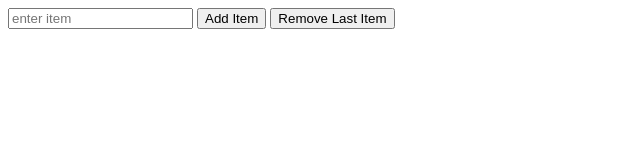
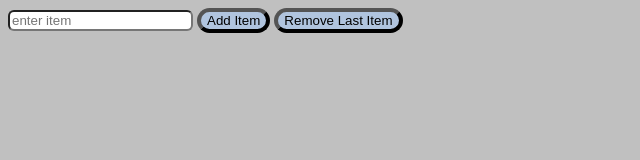
Before and after one commit to PDTayl888/module-4-lab-2, a plain HTML site: page index.html in a window 1280 px wide. Shown: the whole page, without its empty margins (0-640 px from the left). Drawn offline with Linux system fonts and the light colour scheme.

Commit message:
fixed another filter bug

```diff
--- a/index.html
+++ b/index.html
@@ -4,15 +4,16 @@
     <meta charset="UTF-8">
     <meta name="viewport" content="width=device-width, initial-scale=1.0">
     <script src="index.js" defer></script>
+    <link rel="stylesheet" href="style.css"></link>
     <title>Document</title>
 </head>
 <body>
 
-    <input type="text" id="itemInput" placeholder="enter item">
-    <button onclick="handleAddItem()">Add Item</button>
-    <button onclick="handleRemoveLastItem()">Remove Last Item</button>
+    <input class="input" type="text" id="itemInput" placeholder="enter item">
+    <button class="button" onclick="handleAddItem()">Add Item</button>
+    <button class="button" onclick="handleRemoveLastItem()">Remove Last Item</button>
 
-    <ul id="shoppingList">
+    <ul class="list" id="shoppingList">
     </ul>
 
 </body>
--- a/index.js
+++ b/index.js
@@ -11,21 +11,22 @@ function addItem(item) {
 }
 
 function filterItems(term) {
+    let lowerCaseTerm = term.toLowerCase();
+    console.log("lowerCaseTerm : ", lowerCaseTerm);
     console.log("term : ", term);
     searchList = [];
     for (let i=0; i < shoppingList.length; i++) {
         console.log("i : ", i);
         console.log("typeof : ", typeof shoppingList[i]);
-        if (typeof shoppingList[i] === "string" && shoppingList[i].toLowerCase().includes(term.toLowerCase())) {
+        if (typeof shoppingList[i] === "string" && shoppingList[i].toLowerCase().includes(lowerCaseTerm)) {
             console.log("conditions met : ", i);
             console.log("shoppingList[i] : ", shoppingList[i]);
             searchList.push(shoppingList[i]);
-
-             return searchList;
         }
-        console.log("searchList : ", searchList);
+            console.log("searchList : ", searchList);
 
     }
+     return searchList;
 
 }
 
--- a/style.css
+++ b/style.css
@@ -0,0 +1,17 @@
+body {
+    background-color: #C0C0C0;
+}
+
+.button {
+    border-radius: 15px;
+    border-width: 4px;
+    background-color: #B0C4DE;
+}
+
+.input  {
+    border-radius: 6px;
+}
+
+.list {
+    list-style-type: circle;
+}
```
